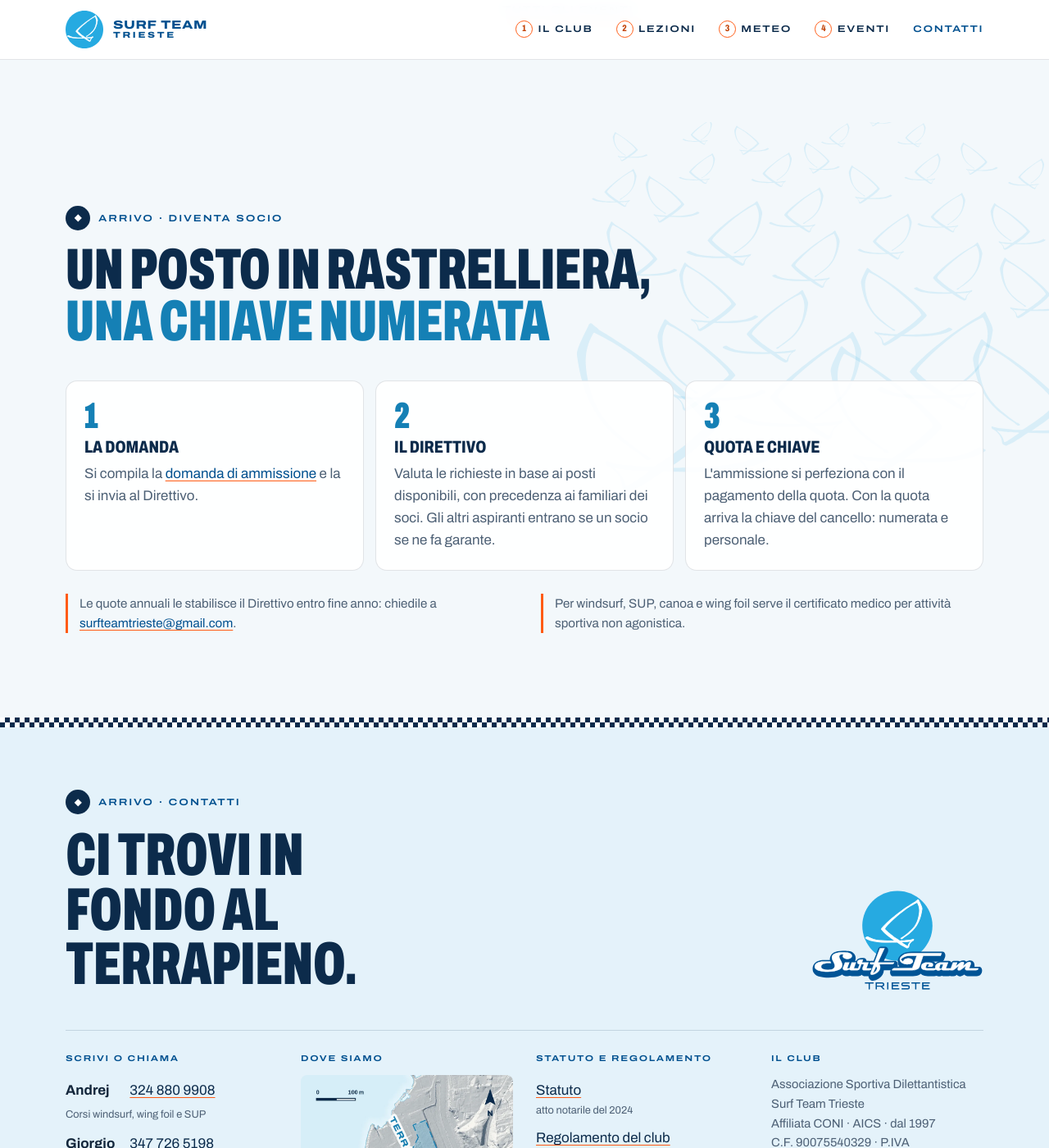
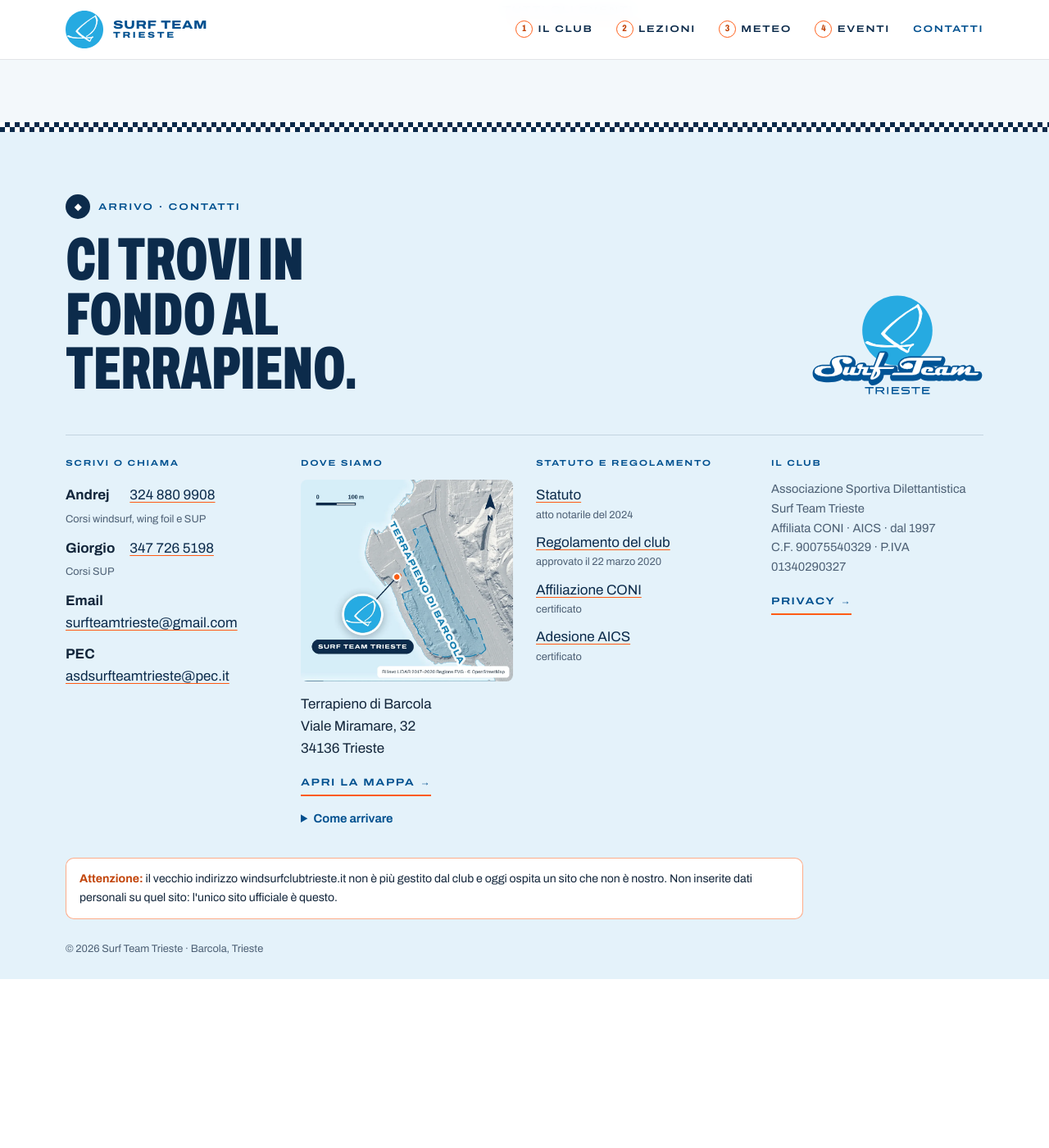
Before and after one commit to surfteamtrieste-website/website, a Jekyll site: the page built from index.html, in a window 1280 px wide and 1400 px high, scrolled down 7440 px. Shown: the whole window at 82% size. Built offline with Jekyll 4.4.1, drawn with Linux system fonts in a browser that asks for light colours; after the commit the page ends 8634 px from its top, so only the background shows below that; some of the changed text lies outside the part shown.

Commit message:
Tolta la sezione «Diventa socio» e la domanda di ammissione
Il club non ha più posti: via la sezione in fondo alla home, la voce nel piè
di pagina e il PDF della domanda. Il blocco del Consiglio Direttivo, ancora
nascosto, passa in fondo alla sezione «Il club».

Co-Authored-By: Claude Opus 5.5 <noreply@anthropic.com>

```diff
--- a/_data/direttivo.yml
+++ b/_data/direttivo.yml
@@ -1,5 +1,5 @@
 # Consiglio Direttivo — sezione pronta ma NASCOSTA (riunione 21/10/2026: "da decidere").
-# Per mostrarla in home mettere  mostra: true  e completare i nomi.
+# Per mostrarla in home mettere  mostra: true  e completare i nomi (compare in fondo alla sezione «Il club»).
 
 mostra: false
 
--- a/_data/documenti.yml
+++ b/_data/documenti.yml
@@ -1,4 +1,4 @@
-# Documenti scaricabili (in fondo a ogni pagina e nella sezione "Diventa socio").
+# Documenti scaricabili (in fondo a ogni pagina).
 # Per aggiornarne uno: caricare il nuovo PDF nella cartella "documenti"
 # con lo STESSO nome del file, oppure cambiare "file" qui sotto.
 # file: "" = documento non ancora disponibile (si vede "in aggiornamento").
@@ -11,10 +11,6 @@
   file: documenti/regolamento-surf-team-trieste.pdf
   nota: approvato il 22 marzo 2020
 
-- titolo: Domanda di ammissione
-  file: documenti/domanda-ammissione-socio.pdf
-  nota: PDF da compilare
-
 - titolo: Affiliazione CONI
   file: documenti/certificato-affiliazione-coni.pdf
   nota: certificato
--- a/assets/css/stile.css
+++ b/assets/css/stile.css
@@ -240,7 +240,6 @@ h1, h2, h3 { margin: 0; }
 /* ── sezioni del percorso ─────────────────────────────────── */
 .tappa { position: relative; padding-block: clamp(56px, 8vw, 112px); }
 .tappa--spuma { background: var(--spuma); }
-.tappa--vele { background: var(--spuma) url("../img/texture-vele.svg") right -120px top -60px / min(760px, 120%) auto no-repeat; }
 
 /* boa 1: il club */
 .club__griglia { display: grid; grid-template-columns: minmax(0, 1.15fr) minmax(0, 1fr); gap: clamp(32px, 6vw, 88px); align-items: start; }
@@ -323,22 +322,13 @@ h1, h2, h3 { margin: 0; }
   .albo__data { grid-column: 1 / -1; }
 }
 
-/* arrivo in home: diventa socio */
-.socio__passi { list-style: none; margin: 0 0 28px; padding: 0; display: grid; grid-template-columns: repeat(3, minmax(0, 1fr)); gap: 14px; counter-reset: passo; }
-.socio__passi li { counter-increment: passo; padding: 22px; border-radius: 14px; background: rgba(255, 255, 255, .9); border: 1px solid var(--linea); }
-.socio__passi li::before { content: counter(passo); display: block; font-stretch: 62%; font-weight: 900; font-size: 2.8rem; line-height: .9; color: var(--azzurro-testo); margin-bottom: 8px; }
-.socio__passi h3 { font-stretch: 75%; font-weight: 800; font-size: 1.3rem; text-transform: uppercase; line-height: 1; margin-bottom: 8px; color: var(--blu-notte); }
-.socio__passi p { margin: 0; color: var(--inchiostro-2); }
-.socio__passi a, .socio__note a { color: var(--blu); text-decoration-color: var(--boa); text-underline-offset: 3px; }
-.socio__note { display: grid; grid-template-columns: repeat(2, minmax(0, 1fr)); gap: 14px 40px; color: var(--inchiostro-2); font-size: .95rem; }
-.socio__note p { margin: 0; padding-left: 14px; border-left: 3px solid var(--boa); }
+/* il Consiglio Direttivo (oggi nascosto, _data/direttivo.yml) */
 .direttivo { margin-top: 44px; }
 .direttivo dl { display: grid; grid-template-columns: repeat(4, minmax(0, 1fr)); gap: 0; margin: 0; border-top: 2px solid var(--blu-notte); }
 .direttivo div { padding: 16px 16px 16px 0; border-bottom: 1px solid var(--linea); }
 .direttivo dt { font-stretch: 125%; font-weight: 600; font-size: .62rem; letter-spacing: .14em; text-transform: uppercase; color: var(--inchiostro-2); }
 .direttivo dd { margin: 4px 0 0; font-weight: 650; }
 @media (max-width: 860px) {
-  .socio__passi, .socio__note { grid-template-columns: 1fr; }
   .direttivo dl { grid-template-columns: 1fr 1fr; }
 }
 
--- a/index.html
+++ b/index.html
@@ -68,6 +68,17 @@ description: Surf Team Trieste, windsurf club del Terrapieno di Barcola dal 1997
       </ul>
       <p class="club__vicini">Siamo a Barcola, la riviera dove tutta Trieste va a nuotare, prendere il sole e fare sport, accanto ai circoli di vela, canottaggio, pesca sportiva e gommoni. All'altezza dell'unico semaforo, con parcheggio facile, la fermata dell'autobus e lo spazio camper del vicino Park Bovedo.</p>
     </div>
+
+    {%- if site.data.direttivo.mostra %}
+    <div class="direttivo">
+      <p class="etichetta">Il Consiglio Direttivo</p>
+      <dl>
+        {%- for m in site.data.direttivo.membri %}{% if m.nome != "" %}
+        <div><dt>{{ m.carica }}</dt><dd>{{ m.nome }}</dd></div>
+        {%- endif %}{% endfor %}
+      </dl>
+    </div>
+    {%- endif %}
   </div>
 </section>
 
@@ -168,40 +179,3 @@ description: Surf Team Trieste, windsurf club del Terrapieno di Barcola dal 1997
     </div>
   </div>
 </section>
-
-<!-- ARRIVO · DIVENTA SOCIO -->
-<section class="tappa tappa--vele" id="socio" aria-labelledby="t-socio">
-  <div class="contenitore">
-    <p class="etichetta"><span class="boa boa--arrivo" aria-hidden="true">◆</span> Arrivo · Diventa socio</p>
-    <h2 class="titolo" id="t-socio">Un posto in rastrelliera,<br><em>una chiave numerata</em></h2>
-    <ol class="socio__passi">
-      <li>
-        <h3>La domanda</h3>
-        <p>Si compila la <a href="{{ '/documenti/domanda-ammissione-socio.pdf' | relative_url }}">domanda di ammissione</a> e la si invia al Direttivo.</p>
-      </li>
-      <li>
-        <h3>Il Direttivo</h3>
-        <p>Valuta le richieste in base ai posti disponibili, con precedenza ai familiari dei soci. Gli altri aspiranti entrano se un socio se ne fa garante.</p>
-      </li>
-      <li>
-        <h3>Quota e chiave</h3>
-        <p>L'ammissione si perfeziona con il pagamento della quota. Con la quota arriva la chiave del cancello: numerata e personale.</p>
-      </li>
-    </ol>
-    <div class="socio__note">
-      <p>Le quote annuali le stabilisce il Direttivo entro fine anno: chiedile a <a href="mailto:{{ club.email }}">{{ club.email }}</a>.</p>
-      <p>Per windsurf, SUP, canoa e wing foil serve il certificato medico per attività sportiva non agonistica.</p>
-    </div>
-
-    {%- if site.data.direttivo.mostra %}
-    <div class="direttivo">
-      <p class="etichetta">Il Consiglio Direttivo</p>
-      <dl>
-        {%- for m in site.data.direttivo.membri %}{% if m.nome != "" %}
-        <div><dt>{{ m.carica }}</dt><dd>{{ m.nome }}</dd></div>
-        {%- endif %}{% endfor %}
-      </dl>
-    </div>
-    {%- endif %}
-  </div>
-</section>
```
Also changed, not shown: README.md, 1 other file.
